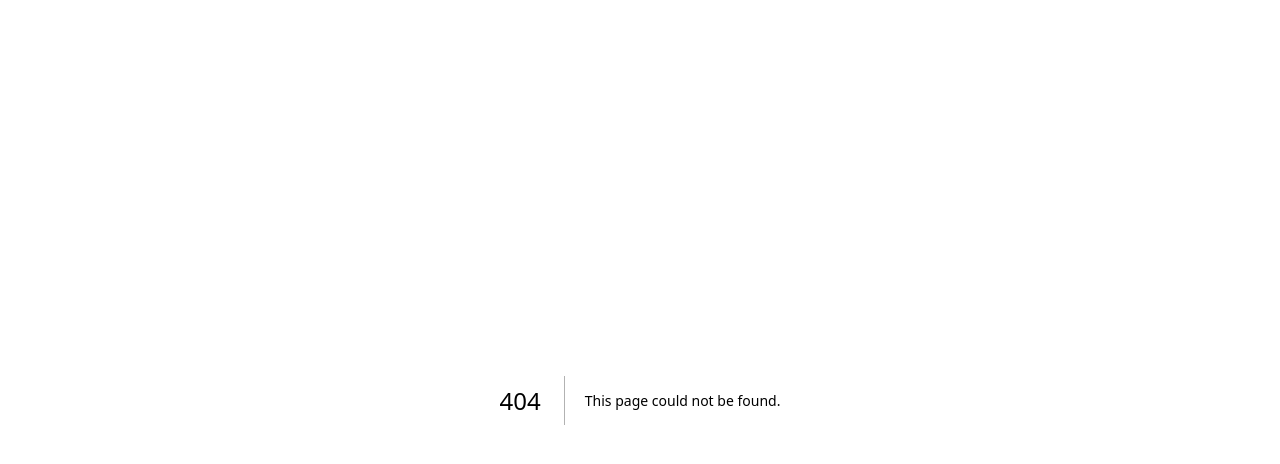
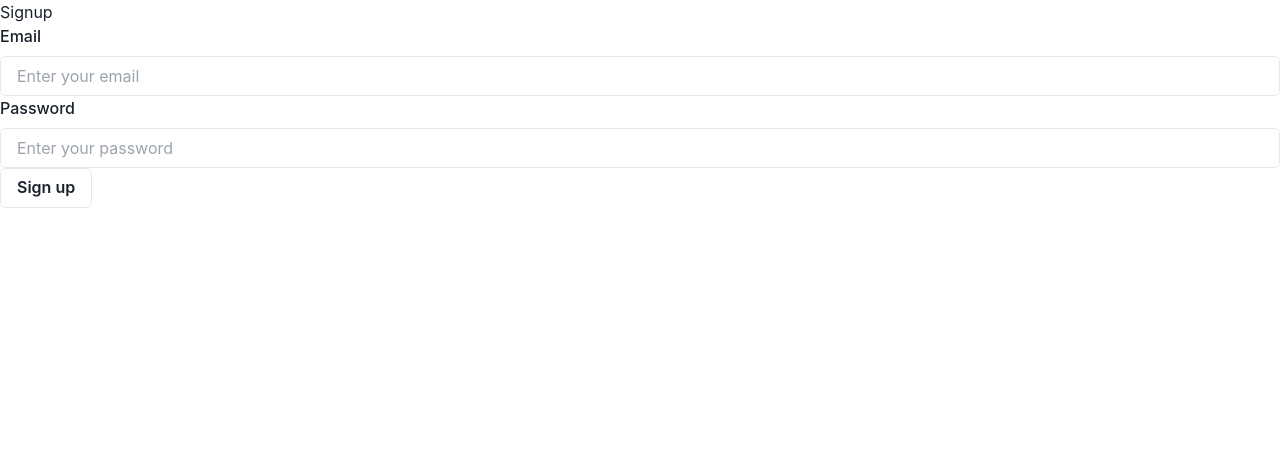
Before and after one commit to ayushsoni1010/spendify, a Next.js app: page /signup in a window 1280 px wide. Before the commit this address had no page. Shown: the top 464 px of the page. Built offline with nearby package versions, Linux system fonts and the light colour scheme; no server answers.

Commit message:
feat: login signup pages

```diff
--- /dev/null
+++ b/pages/dashboard.tsx
@@ -0,0 +1,16 @@
+import React from "react";
+import { useRouter } from "next/router";
+import { Box } from "@chakra-ui/react";
+import { NextPage } from "next";
+
+const Dashboard: NextPage = () => {
+  const router = useRouter();
+
+  return (
+    <React.Fragment>
+      <Box>This is the dashborad page</Box>
+    </React.Fragment>
+  );
+};
+
+export default Dashboard;
--- /dev/null
+++ b/pages/login.tsx
@@ -0,0 +1,83 @@
+import {
+  Box,
+  Text,
+  FormControl,
+  FormLabel,
+  FormErrorMessage,
+  FormHelperText,
+  Input,
+  Button,
+} from "@chakra-ui/react";
+import { useAuth } from "../context/AuthContext";
+import React, { useState } from "react";
+import { useRouter } from "next/router";
+import { NextPage } from "next";
+
+const Login: NextPage = () => {
+  const router = useRouter();
+
+  const { user, login } = useAuth();
+
+  const [data, setData] = useState({
+    email: "",
+    password: "",
+  });
+
+  const handleLogin = async (e: any) => {
+    e.preventDefault();
+    console.log(data.email, data.password, 1010);
+    try {
+      await login(data.email, data.password);
+      router.push("/dashboard");
+    } catch (error) {
+      console.log(error);
+    }
+  };
+
+  return (
+    <React.Fragment>
+      <Box>
+        <Text fontSize="md" mx="auto">
+          Login
+        </Text>
+        <form onSubmit={handleLogin}>
+          <FormControl>
+            <FormLabel>Email</FormLabel>
+            <Input
+              type="email"
+              value={data.email}
+              onChange={(e: any) =>
+                setData({
+                  ...data,
+                  email: e.target.value,
+                })
+              }
+              required
+              placeholder="Enter your email"
+            />
+          </FormControl>
+          <FormControl>
+            <FormLabel>Password</FormLabel>
+            <Input
+              type="password"
+              value={data.password}
+              onChange={(e: any) =>
+                setData({
+                  ...data,
+                  password: e.target.value,
+                })
+              }
+              required
+              placeholder="Enter your password"
+            />
+          </FormControl>
+          <Button variant="outline" type="submit">
+            Login
+          </Button>
+        </form>
+      </Box>
+    </React.Fragment>
+  );
+};
+
+export default Login;
--- /dev/null
+++ b/pages/signup.tsx
@@ -0,0 +1,82 @@
+import {
+  Box,
+  Text,
+  FormControl,
+  FormLabel,
+  FormErrorMessage,
+  FormHelperText,
+  Input,
+  Button,
+} from "@chakra-ui/react";
+import { NextPage } from "next";
+import Router, { useRouter } from "next/router";
+import React, { useState } from "react";
+import { useAuth } from "../context/AuthContext";
+
+const Signup: NextPage = () => {
+  const router = useRouter();
+  const { user, signup } = useAuth();
+
+  const [data, setData] = useState({
+    email: "",
+    password: "",
+  });
+
+  const handleSignup = async (e: any) => {
+    e.preventDefault();
+    console.log(data.email, data.password, 1010);
+    try {
+      await signup(data.email, data.password);
+      router.push("/login");
+    } catch (error) {
+      console.log(error);
+    }
+  };
+
+  return (
+    <React.Fragment>
+      <Box mx="auto">
+        <Text fontSize="md" mx="auto">
+          Signup
+        </Text>
+        <form onSubmit={handleSignup}>
+          <FormControl>
+            <FormLabel>Email</FormLabel>
+            <Input
+              type="email"
+              value={data.email}
+              onChange={(e: any) =>
+                setData({
+                  ...data,
+                  email: e.target.value,
+                })
+              }
+              required
+              placeholder="Enter your email"
+            />
+          </FormControl>
+          <FormControl>
+            <FormLabel>Password</FormLabel>
+            <Input
+              type="password"
+              value={data.password}
+              onChange={(e: any) =>
+                setData({
+                  ...data,
+                  password: e.target.value,
+                })
+              }
+              required
+              placeholder="Enter your password"
+            />
+          </FormControl>
+          <Button variant="outline" type="submit">
+            Sign up
+          </Button>
+        </form>
+      </Box>
+    </React.Fragment>
+  );
+};
+
+export default Signup;
```
Also changed, not shown: pages/index.tsx (+5 -2 lines).
